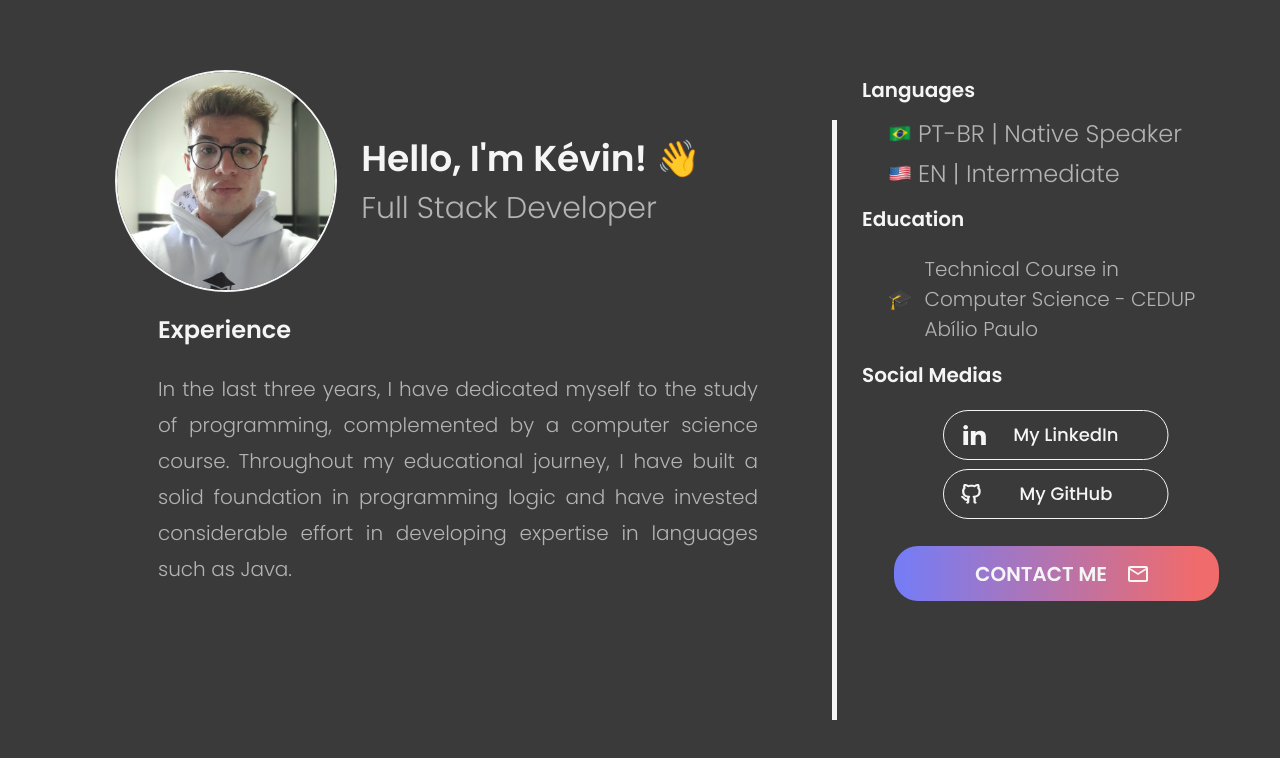
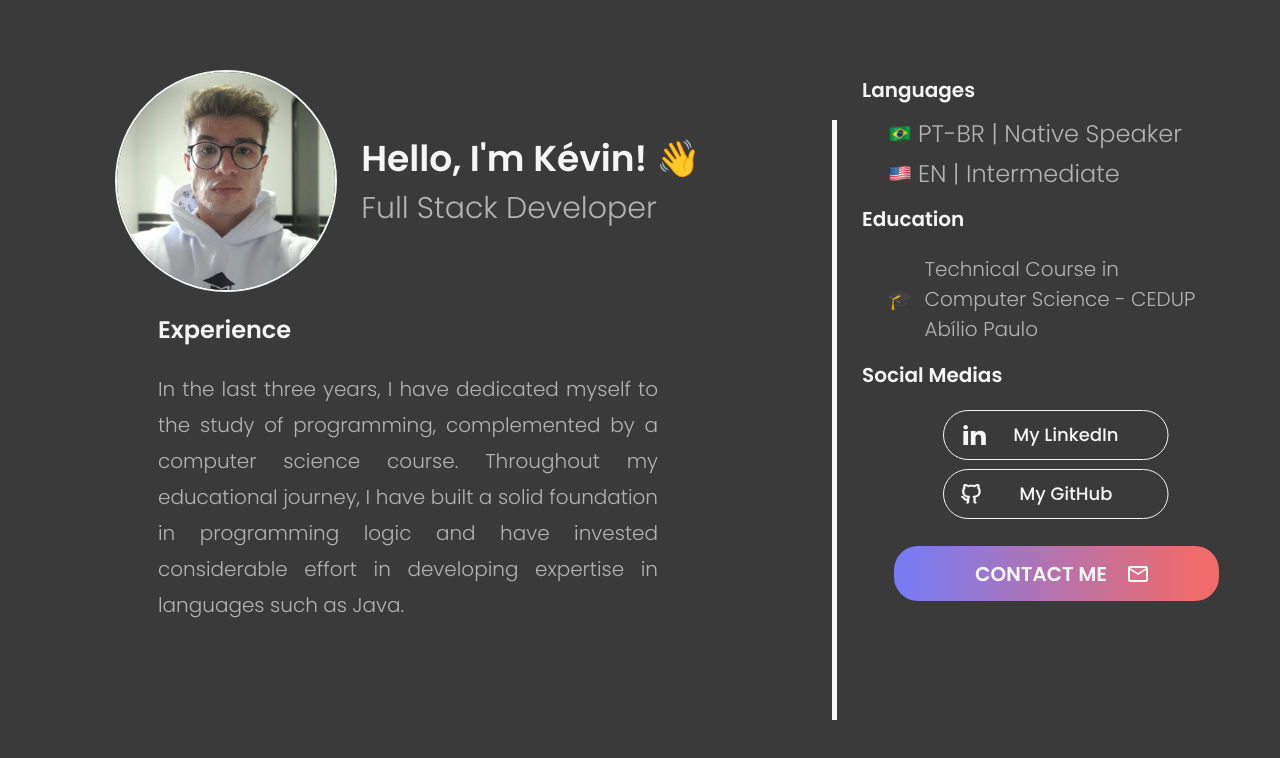
Before and after one commit to KevinGirelli/my-first-portfolio, a Next.js app: page / in a window 1280 px wide. Shown: the top 758 px of the page. Built offline with nearby package versions, Linux system fonts and the light colour scheme.

Commit message:
Error correction in responsiveness

```diff
--- a/src/app/components/experience/experience.scss
+++ b/src/app/components/experience/experience.scss
@@ -25,7 +25,7 @@
     p {
       font-size: 20px;
       line-height: 36px;
-      width: 600px;
+      max-width: 600px;
     }
   }
 }
```
